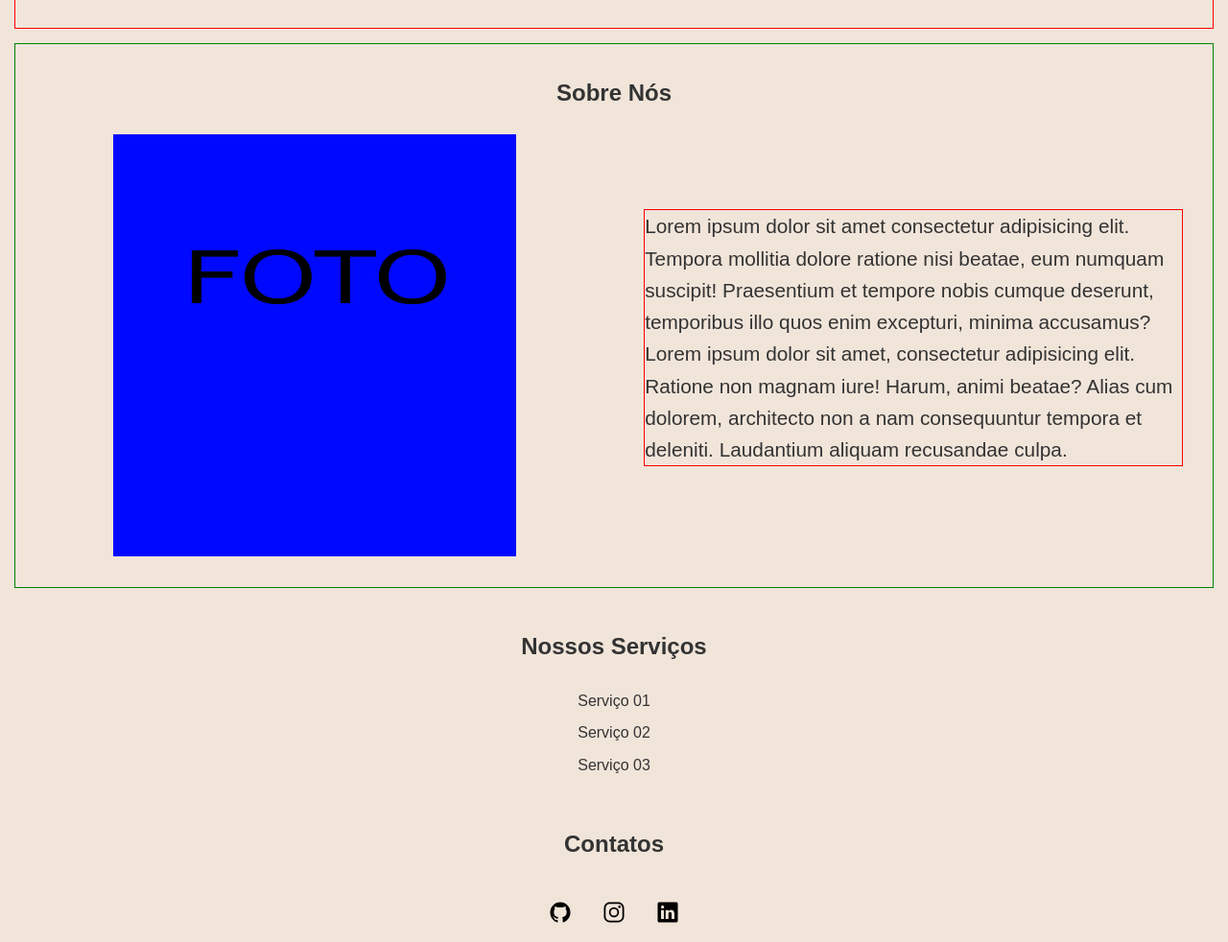
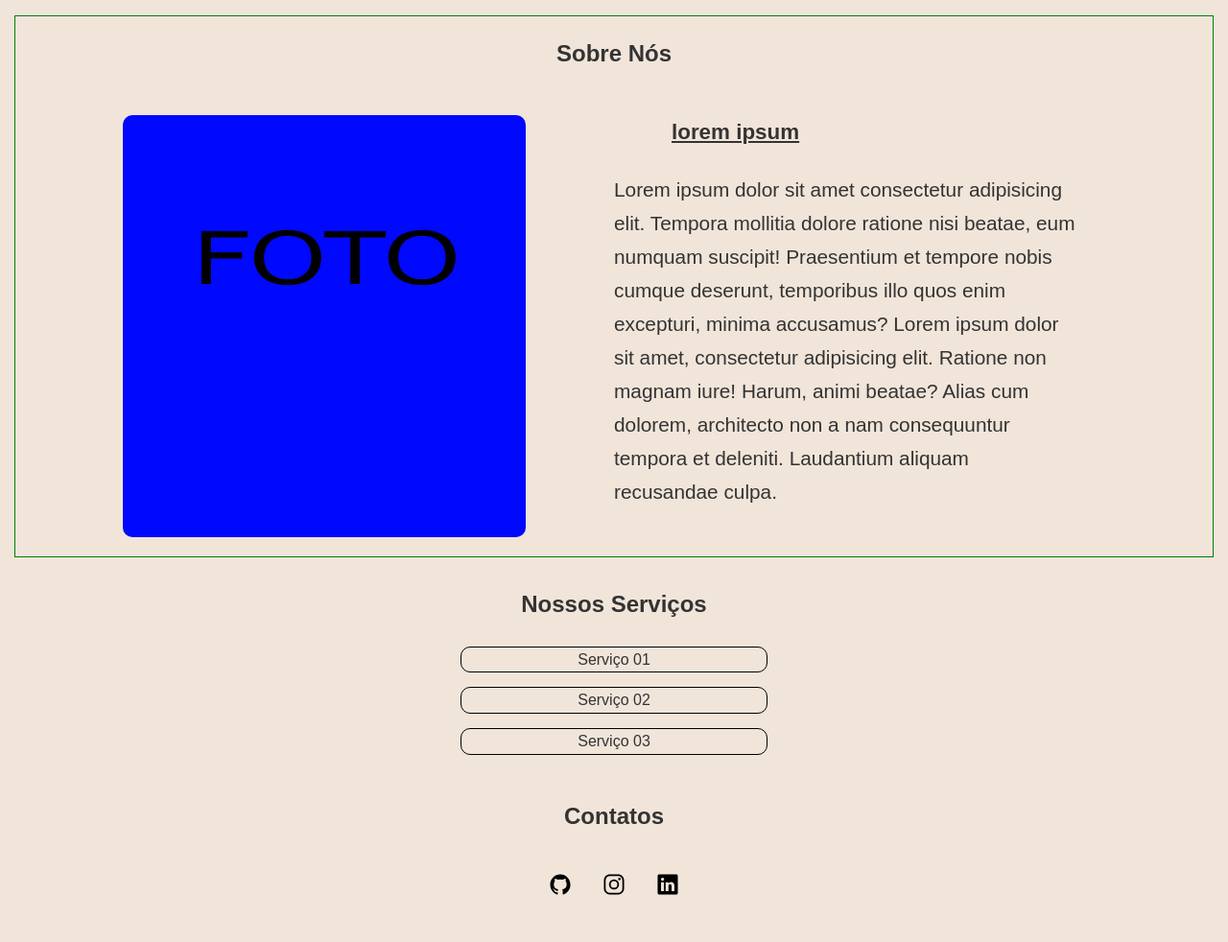
Before and after one commit to EvelynBR24/versao04, a plain HTML site: page index.html in a window 1280 px wide. Shown: the part 629-1611 px from the top of the page at 96% size. Drawn offline with nearby package versions, Linux system fonts and the light colour scheme; a script that the page names is missing.

Commit message:
add animation using js

```diff
--- a/index.html
+++ b/index.html
@@ -40,6 +40,7 @@
                     <img src="assets/sobre.jpg" alt="">
                 </div>
                 <div class="sobre-texto">
+                    <h2>lorem ipsum</h2>
                     <p>Lorem ipsum dolor sit amet consectetur adipisicing elit. Tempora mollitia dolore ratione nisi beatae, eum numquam suscipit! Praesentium et tempore nobis cumque deserunt, temporibus illo quos enim excepturi, minima accusamus?
                     Lorem ipsum dolor sit amet, consectetur adipisicing elit. Ratione non magnam iure! Harum, animi beatae? Alias cum dolorem, architecto non a nam consequuntur tempora et deleniti. Laudantium aliquam recusandae culpa.
                     </p>
@@ -50,7 +51,7 @@
         <section id="servicos">
             <div class="container">
                 <h2>Nossos Serviços</h2>
-                <ul>
+                <ul class="servico">
                     <li>Serviço 01</li>
                     <li>Serviço 02</li>
                     <li>Serviço 03</li>
@@ -84,6 +85,10 @@
     <!-- Script -->
     <script src="script.js"></script>
 
+    <!-- script animation -->
+    <script src="javascript/animation.js"></script>
+
+    <!-- script icon -->
     <script
      type="module"
      src="https://unpkg.com/ionicons@7.1.0/dist/ionicons/ionicons.esm.js">
--- /dev/null
+++ b/javascript/animation.js
@@ -0,0 +1,18 @@
+// animação da img "sobre"
+
+const sobreImg = document.querySelector('.sobre-img');
+const sobreTexto = document.querySelector('.sobre-texto');
+
+const observer = new IntersectionObserver((entries, observer) => {
+  entries.forEach(entry => {
+    if (entry.isIntersecting) {
+      entry.target.classList.add('animate');
+      observer.unobserve(entry.target);
+    }
+  });
+}, { threshold: 0.5 });
+
+observer.observe(sobreImg);
+observer.observe(sobreTexto);
+
+// animação da texto "sobre"
--- a/style/style.css
+++ b/style/style.css
@@ -24,7 +24,6 @@ header {
     width: 100%;
     text-align: center;
 }
-
 nav ul {
     margin-top: 15px;
     list-style: none;
@@ -43,10 +42,14 @@ nav ul li a {
     height: auto;
     border: 1px solid red;
     display: flex;
+    padding: 0;
     margin: auto;
     justify-content: center;
     align-items: center;
     text-align: center;
+    margin-bottom: 50px;
+    overflow: hidden;
+    position: relative;
 }
 
 .banner img {
@@ -54,7 +57,20 @@ nav ul li a {
     width: 100%;
     height: 350px;
     display: block;
+    position: relative;
+    opacity: 0;
+    animation: bannerUp .8s ease-out forwards;
 }
+@keyframes bannerUp {
+    0% {
+      transform: translateY(100%);
+      opacity: 0;
+    }
+    100% {
+      transform: translateY(0);
+      opacity: 1;
+    }
+  }
 
 .banner p{
     margin: 15px;
@@ -81,10 +97,13 @@ nav ul li a {
     border: 1px solid green;
 }
 .container-sobre{
+    margin-top: 45px;
     display: flex;
 }
 .sobre-img{
-    width: 50vw; /* metade da tela */
+    overflow: hidden;
+    position: relative;
+    width: 50vw;
     display: flex;
     justify-content: center;
     align-items: center;
@@ -94,23 +113,55 @@ nav ul li a {
     display: block;
     width: 420px;
     height: 440px;
+    border-radius: 10px;
+    opacity: 0; /* Esconde a imagem inicialmente */
+    transform: translateX(-100%); /* Começa fora da tela, movida para baixo */
+    transition: transform 1s ease-out, opacity 1s ease-out;
 }
+.animate img{
+    transform: translateY(0); /* Move a imagem para a posição original */
+    opacity: 1;
+}
+
 .sobre-texto{
-    width: 50vw; /* metade da tela */
-    display: flex;
+    display: block;
+    width: 50vw;
     justify-content: center;
     align-items: center;
+    overflow: hidden;
+    position: relative;
 }
 .sobre-texto p{
-    border: 1px solid red;
-    width: 90%;
+    width: 80%;
+    line-height: 35px;
     text-align: left;
     font-size: 1.3rem;
+    opacity: 0; /* Esconde a imagem inicialmente */
+    transform: translateX(100%); /* Começa fora da tela, movida para baixo */
+    transition: transform 1s ease-out, opacity 1s ease-out;
+}
+.animate p{
+    transform: translateY(0); /* Move a imagem para a posição original */
+    opacity: 1;
 }
 
+.sobre-texto h2{
+    text-align: left;
+    text-decoration: underline;
+    text-indent: 60px;
+    font-size: 1.4rem;
+    opacity: 0;
+    transform: translateX(100%);
+    transition: transform 1s ease-out, opacity 1s ease-out;
+}
+
+.animate h2{
+    transform: translateY(0); /* Move a imagem para a posição original */
+    opacity: 1;
+}
 /* Seções */
 section {
-    padding: 2rem 0;
+    padding: 20px;
 }
 
 section h2 {
@@ -130,6 +181,13 @@ ul {
 
 ul li {
     margin: 0.5rem 0;
+}
+.servico li{
+    margin: auto;
+    margin-bottom: 15px;
+    border-radius: 10px;
+    border: 1px solid black;
+    max-width: 320px;
 }
 
 /* Formulário de contato */
```
